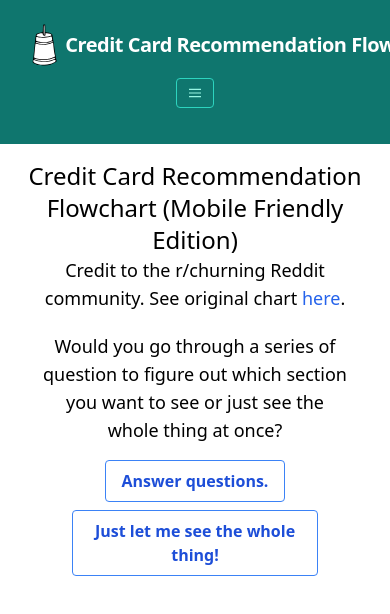
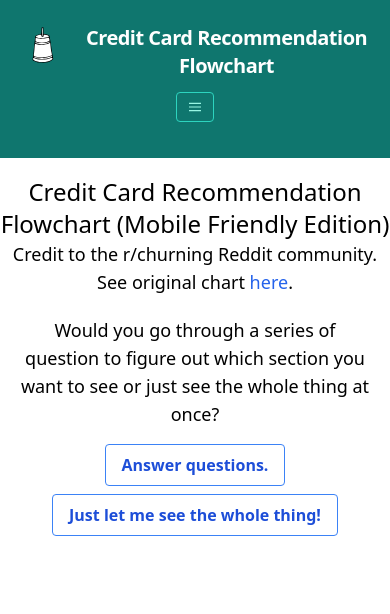
Before and after one commit to ecaoile/credit-card-recommendation-flowchart, a React (Create React App) app: page / in a window 390 px wide. Shown: the top 614 px of the page. Built offline with nearby package versions, Linux system fonts and the light colour scheme.

Commit message:
added responsive logic to margin top in response to header responsive size change

```diff
--- a/src/assets/churn-butter.tsx
+++ b/src/assets/churn-butter.tsx
@@ -1,5 +1,6 @@
 export default function ChurnButter(props: any) {
   return (
+      // width="25.3125" height="41.88020875"
       <svg className={props.className} version="1.1" xmlns="http://www.w3.org/2000/svg" viewBox="81 60.95833 202.5 335.04167" width="25.3125" height="41.88020875">
       <defs>
         <clipPath id="artboard_clip_path">
--- a/src/components/HeaderNavBar.tsx
+++ b/src/components/HeaderNavBar.tsx
@@ -11,12 +11,12 @@ export default function HeaderNavBar() {
     return (
         <nav className="flex items-center justify-between flex-wrap bg-teal-700 p-6 fixed top-0 w-[100%]">
         <div className="flex items-center flex-shrink-0 text-white mr-6 max-lg:text-center">
-          <ChurnButter className="mx-2" />
-          <NavLink to="/">
+          <NavLink to="/" className="flex max-sm:w-[87%]">
+            <ChurnButter className="mx-2 max-sm:inline-block" />
             <span className="font-semibold text-xl tracking-tight cursor-pointer">Credit Card Recommendation Flowchart</span>
           </NavLink>
         </div>
-        <div className="block lg:hidden my-3 max-lg:mx-auto">
+        <div className="block lg:hidden my-3 max-sm:mx-auto">
           <button className="flex items-center px-3 py-2 border rounded text-teal-200 border-teal-400 hover:text-white hover:border-white"
             onClick={() => {toggleNavBar()}}>
             <svg className="fill-current h-3 w-3" viewBox="0 0 20 20" xmlns="http://www.w3.org/2000/svg"><title>Menu</title><path d="M0 3h20v2H0V3zm0 6h20v2H0V9zm0 6h20v2H0v-2z"/></svg>
--- a/src/components/Home.tsx
+++ b/src/components/Home.tsx
@@ -2,7 +2,7 @@ import { NavLink } from "react-router-dom";
 
 function Home() {
     return(
-        <div className='App m-5 min-w-[275px] mt-[10rem]'>
+        <div className='App min-w-[275px] max-[495px]:mt-[11rem] max-lg:mt-[9.5rem] mt-[9rem]'>
             <h1 className='text-2xl'>Credit Card Recommendation Flowchart (Mobile Friendly Edition)</h1>
             <h2 className='text-lg'>Credit to the r/churning Reddit community. See original chart <a href="https://m16p-churning.s3.us-east-2.amazonaws.com/Card+Recommendation+Flowchart+Latest.html" className="text-blue-600 no-underline hover:underline" target="_blank" rel="noreferrer">here</a>.</h2>
             <div className='m-5'>
--- a/src/components/question-tree/index.tsx
+++ b/src/components/question-tree/index.tsx
@@ -28,7 +28,7 @@ function QuestionTreeWalkthrough(props: any) {
         }
     };
     return (
-        <div className="App m-5 min-w-[275px] mt-[10rem]">
+        <div className="App min-w-[275px] mt-[11rem]">
             <QuestionTreeComponent />
         </div>
     );
```
